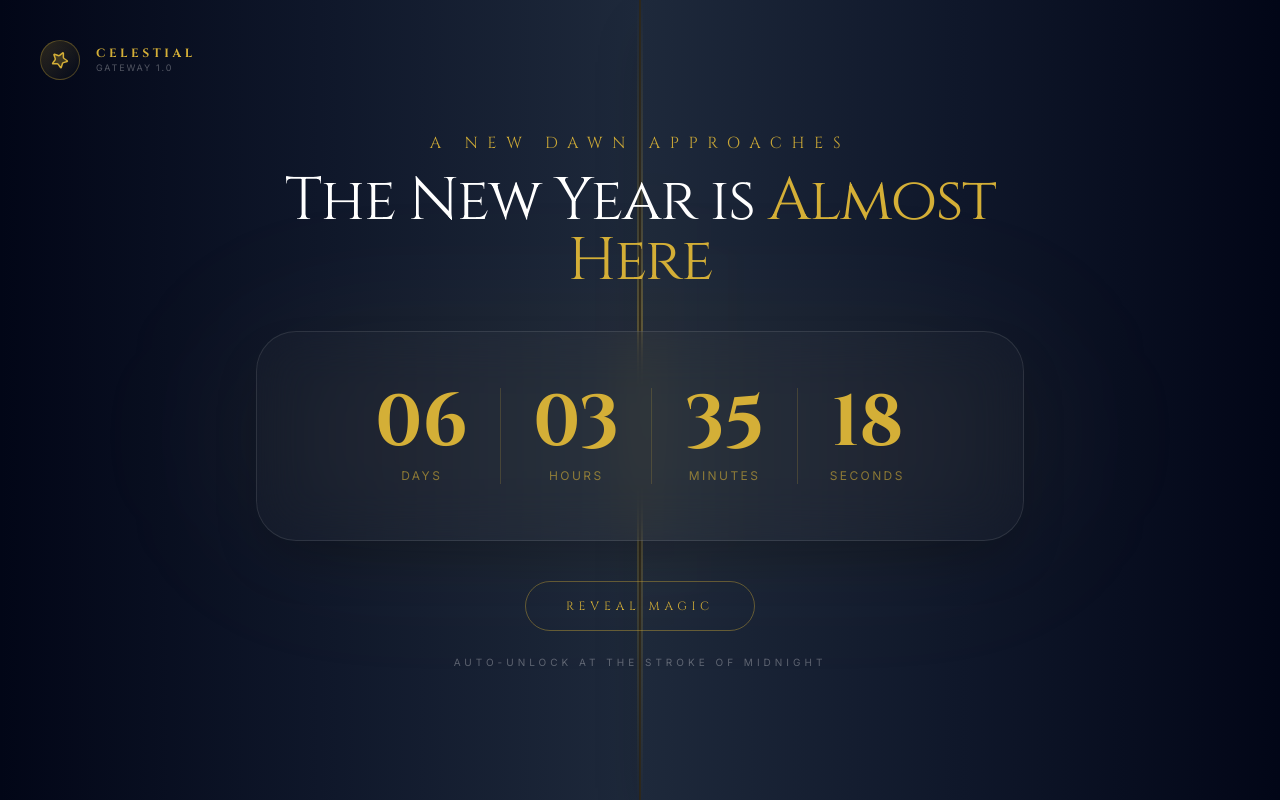
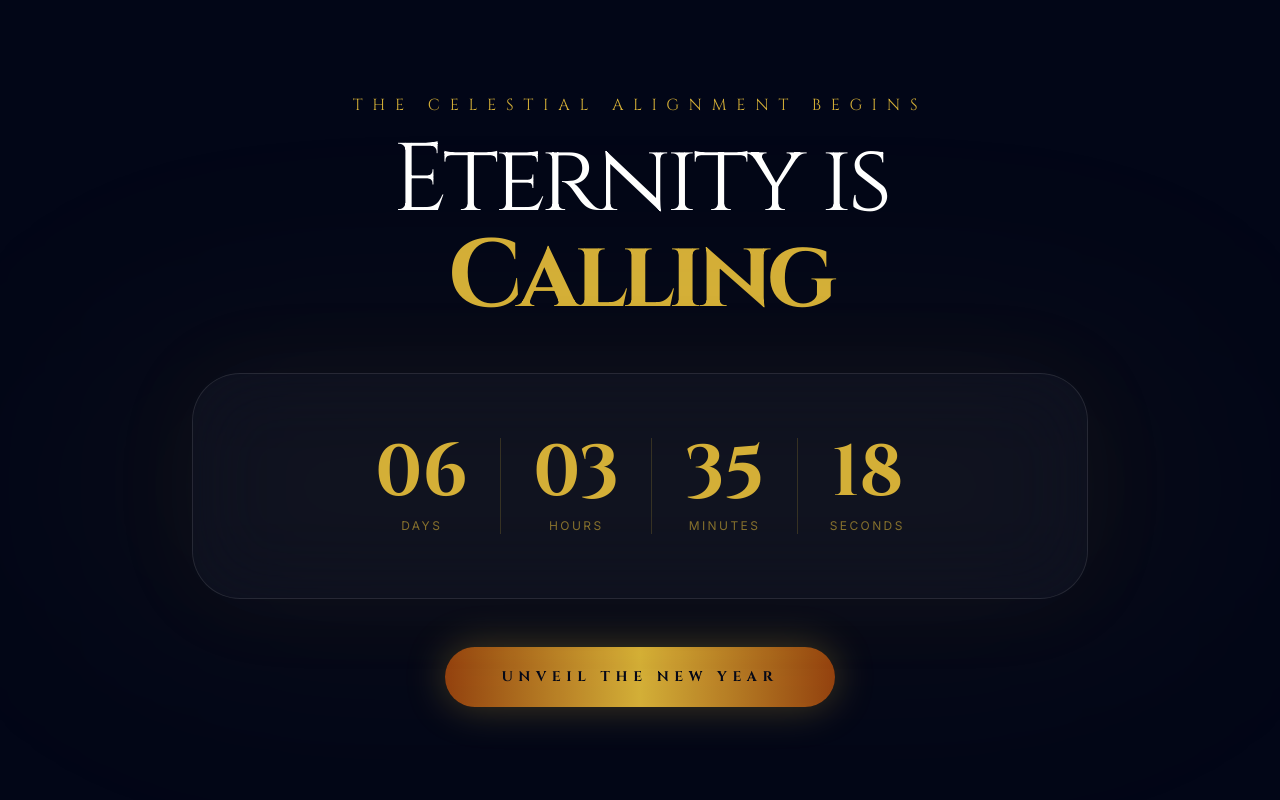
Before and after one commit to CodeWithGeorg/New-Year-2026, a React (Vite) app: page / in a window 1280 px wide. Built offline with nearby package versions, Linux system fonts and the light colour scheme.

Commit message:
added a colorful curtain effect

```diff
--- a/App.tsx
+++ b/App.tsx
@@ -6,7 +6,7 @@ import { GoogleGenAI } from "@google/genai";
 import { CountdownTimer } from './components/CountdownTimer';
 import { Curtain } from './components/Curtain';
 import { ShareButton } from './components/ShareButton';
-import { RealisticFireworks } from './components/Fireworks';
+import { Fireworks } from './components/Fireworks';
 import { GiftCardGenerator } from './components/GiftCardGenerator';
 import { calculateTimeLeft, getNextNewYear } from './utils/time';
 import { GEMINI_SYSTEM_PROMPT, THEME } from './constants';
@@ -15,6 +15,7 @@ import { PageState, TimeLeft } from './types';
 const App: React.FC = () => {
   const [timeLeft, setTimeLeft] = useState<TimeLeft>(calculateTimeLeft(getNextNewYear()));
   const [pageState, setPageState] = useState<PageState>(PageState.COUNTDOWN);
+  const [isRevealing, setIsRevealing] = useState(false);
   const [aiMessage, setAiMessage] = useState<string>("The magic in new beginnings is truly the most powerful of them all.");
   const [isGenerating, setIsGenerating] = useState(false);
 
@@ -40,7 +41,6 @@ const App: React.FC = () => {
     }
   }, []);
 
-  // Sync countdown
   useEffect(() => {
     const timer = setInterval(() => {
       const nextTime = calculateTimeLeft(getNextNewYear());
@@ -55,195 +55,151 @@ const App: React.FC = () => {
   }, [pageState]);
 
   const handleReveal = async () => {
-    setPageState(PageState.CELEBRATION);
-    await fetchNewMessage();
-  };
-
-  const simulateMidnight = () => {
-    handleReveal();
+    setIsRevealing(true);
+    // Allow the "cool effect" animation to play before switching state
+    setTimeout(() => {
+      setPageState(PageState.CELEBRATION);
+      fetchNewMessage();
+    }, 1200);
   };
 
   const currentYear = useMemo(() => {
     const now = new Date();
     const nextYear = now.getFullYear() + 1;
-    // If it's already Jan 1st, show current year, otherwise show next year
     return now.getMonth() === 0 && now.getDate() === 1 ? now.getFullYear() : nextYear;
   }, []);
 
   return (
     <main className={`min-h-screen ${THEME.midnight} text-[#f8fafc] flex flex-col items-center justify-center relative overflow-hidden`}>
-      {/* Background Ambience (Stars) */}
-      <div className="absolute inset-0 z-0 pointer-events-none opacity-30">
-        {[...Array(40)].map((_, i) => (
+      {/* Starry Background */}
+      <div className="absolute inset-0 z-0 pointer-events-none opacity-40">
+        {[...Array(50)].map((_, i) => (
           <motion.div
             key={i}
-            initial={{ opacity: 0.1, scale: 0.5 }}
-            animate={{
-              opacity: [0.1, 0.5, 0.1],
-              scale: [0.5, 1.2, 0.5],
-            }}
-            transition={{
-              duration: 4 + Math.random() * 4,
-              repeat: Infinity,
-              delay: Math.random() * 5
-            }}
+            initial={{ opacity: 0.1 }}
+            animate={{ opacity: [0.1, 0.6, 0.1] }}
+            transition={{ duration: 3 + Math.random() * 5, repeat: Infinity, delay: Math.random() * 5 }}
             style={{
               position: 'absolute',
               top: `${Math.random() * 100}%`,
               left: `${Math.random() * 100}%`,
             }}
           >
-            <Star className="text-yellow-500/40" size={Math.random() * 3 + 1} />
+            <Star className="text-white/40" size={Math.random() * 2 + 1} />
           </motion.div>
         ))}
       </div>
 
       <Curtain isOpen={pageState === PageState.CELEBRATION}>
-        {/* Fireworks are now the background for the celebration content */}
-        <RealisticFireworks />
+        <Fireworks />
 
         <div className="max-w-4xl w-full text-center space-y-12 relative z-10 px-4">
           <motion.div
-            initial={{ y: 20, opacity: 0 }}
-            animate={{ y: 0, opacity: 1 }}
-            transition={{ duration: 1.2, delay: 0.6, ease: "easeOut" }}
+            initial={{ y: 50, opacity: 0, scale: 0.9 }}
+            animate={{ y: 0, opacity: 1, scale: 1 }}
+            transition={{ duration: 1.5, delay: 0.8, ease: "easeOut" }}
             className="space-y-4"
           >
-            <span className="text-[#d4af37] font-cinzel text-sm md:text-xl tracking-[0.5em] uppercase block">A New Chapter Unfolds</span>
-            <h1 className="text-6xl md:text-9xl font-cinzel font-bold bg-gradient-to-b from-[#fde047] via-[#d4af37] to-[#92400e] bg-clip-text text-transparent drop-shadow-[0_10px_10px_rgba(0,0,0,0.5)]">
-              Happy {currentYear}
+            <span className="text-[#d4af37] font-cinzel text-sm md:text-xl tracking-[0.8em] uppercase block">A New Horizon Awaits</span>
+            <h1 className="text-6xl md:text-[10rem] font-cinzel font-bold bg-gradient-to-b from-[#fde047] via-[#d4af37] to-[#92400e] bg-clip-text text-transparent drop-shadow-[0_20px_20px_rgba(0,0,0,0.6)] leading-none">
+              {currentYear}
             </h1>
           </motion.div>
 
           <motion.div
-            initial={{ y: 30, opacity: 0 }}
-            animate={{ y: 0, opacity: 1 }}
-            transition={{ duration: 1.2, delay: 1.2 }}
+            initial={{ opacity: 0, filter: 'blur(20px)' }}
+            animate={{ opacity: 1, filter: 'blur(0px)' }}
+            transition={{ duration: 1.5, delay: 1.5 }}
             className="relative"
           >
-            <div className="bg-white/5 backdrop-blur-xl p-8 md:p-14 rounded-[2rem] border border-[#d4af37]/20 shadow-[0_0_50px_rgba(212,175,55,0.1)] group">
-              <Sparkles className="absolute top-6 left-6 text-[#d4af37]/30 group-hover:text-[#d4af37]/60 transition-colors" size={28} />
-              <Sparkles className="absolute bottom-6 right-6 text-[#d4af37]/30 group-hover:text-[#d4af37]/60 transition-colors" size={28} />
+            <div className="bg-white/5 backdrop-blur-3xl p-8 md:p-14 rounded-[3rem] border border-white/10 shadow-[0_0_80px_rgba(212,175,55,0.15)] group">
+              <Sparkles className="absolute -top-4 -left-4 text-[#d4af37] animate-pulse" size={32} />
+              <Sparkles className="absolute -bottom-4 -right-4 text-[#d4af37] animate-pulse" size={32} />
 
               <AnimatePresence mode="wait">
                 <motion.div
                   key={aiMessage}
-                  initial={{ opacity: 0, filter: 'blur(10px)' }}
-                  animate={{ opacity: 1, filter: 'blur(0px)' }}
-                  exit={{ opacity: 0, filter: 'blur(10px)' }}
+                  initial={{ opacity: 0, y: 10 }}
+                  animate={{ opacity: 1, y: 0 }}
+                  exit={{ opacity: 0, y: -10 }}
                   transition={{ duration: 0.8 }}
                 >
-                  <p className="text-2xl md:text-4xl font-light italic text-white/90 leading-relaxed font-cinzel tracking-wide">
+                  <p className="text-2xl md:text-4xl font-light italic text-white/95 leading-relaxed font-cinzel tracking-wider">
                     &ldquo;{aiMessage}&rdquo;
                   </p>
                 </motion.div>
               </AnimatePresence>
 
               <motion.button
-                whileHover={{ rotate: 180 }}
+                whileHover={{ rotate: 180, scale: 1.1 }}
                 transition={{ duration: 0.6 }}
                 onClick={fetchNewMessage}
                 disabled={isGenerating}
-                className="absolute -bottom-5 left-1/2 -translate-x-1/2 p-3 bg-[#1e293b] border border-[#d4af37]/30 rounded-full text-[#d4af37] hover:bg-[#334155] transition-all disabled:opacity-50"
-                title="Generate new wisdom"
+                className="absolute -bottom-6 left-1/2 -translate-x-1/2 p-4 bg-[#1e293b] border border-[#d4af37]/40 rounded-full text-[#d4af37] hover:bg-[#334155] transition-all disabled:opacity-50 shadow-2xl"
               >
-                <RefreshCw size={20} className={isGenerating ? "animate-spin" : ""} />
+                <RefreshCw size={24} className={isGenerating ? "animate-spin" : ""} />
               </motion.button>
             </div>
           </motion.div>
 
           <motion.div
-            initial={{ scale: 0.9, opacity: 0 }}
-            animate={{ scale: 1, opacity: 1 }}
-            transition={{ duration: 0.8, delay: 1.8 }}
-            className="flex flex-col items-center gap-8 pt-4"
+            initial={{ y: 20, opacity: 0 }}
+            animate={{ y: 0, opacity: 1 }}
+            transition={{ duration: 1, delay: 2.2 }}
+            className="flex flex-col items-center gap-10 pt-8"
           >
-            <div className="flex flex-wrap justify-center gap-4">
+            <div className="flex flex-wrap justify-center gap-6">
               <ShareButton />
               <GiftCardGenerator initialMessage={aiMessage} year={currentYear} />
-            </div>
-
-            <div className="flex items-center gap-4 opacity-40">
-              <div className="h-[1px] w-12 bg-gradient-to-r from-transparent to-[#d4af37]" />
-              <p className="text-[10px] uppercase tracking-[0.4em] font-cinzel">Infinite Possibilities</p>
-              <div className="h-[1px] w-12 bg-gradient-to-l from-transparent to-[#d4af37]" />
             </div>
           </motion.div>
         </div>
       </Curtain>
 
-      {/* Persistent UI */}
-      <div className="absolute top-0 left-0 w-full p-6 md:p-10 flex justify-between items-center z-50">
-        <motion.div
-          initial={{ opacity: 0, x: -20 }}
-          animate={{ opacity: 1, x: 0 }}
-          className="flex items-center gap-4"
-        >
-          <div className="w-10 h-10 rounded-full bg-gradient-to-br from-[#d4af37]/20 to-transparent flex items-center justify-center border border-[#d4af37]/30 shadow-inner">
-            <motion.div
-              animate={{ rotate: 360 }}
-              transition={{ repeat: Infinity, duration: 20, ease: "linear" }}
-            >
-              <Star size={18} className="text-[#d4af37]" fill="#d4af37" fillOpacity={0.2} />
-            </motion.div>
-          </div>
-          <div className="hidden sm:block">
-            <h3 className="font-cinzel text-xs tracking-[0.3em] text-[#d4af37] font-bold">CELESTIAL</h3>
-            <p className="text-[9px] text-white/30 tracking-[0.2em] uppercase">Gateway 1.0</p>
-          </div>
-        </motion.div>
-      </div>
-
-      {/* Countdown Overlay */}
       <AnimatePresence>
         {pageState === PageState.COUNTDOWN && (
           <motion.div
-            exit={{ opacity: 0, scale: 1.05 }}
-            transition={{ duration: 1.2, ease: "circIn" }}
-            className="fixed inset-0 z-40 flex flex-col items-center justify-center p-6"
+            animate={isRevealing ? { scale: 1.5, filter: 'blur(20px)', opacity: 0 } : {}}
+            transition={{ duration: 1.2, ease: "easeInOut" }}
+            className="fixed inset-0 z-40 flex flex-col items-center justify-center p-6 bg-[#020617]"
           >
             <motion.div
-              initial={{ opacity: 0, y: -20 }}
+              initial={{ opacity: 0, y: 30 }}
               animate={{ opacity: 1, y: 0 }}
-              className="text-center space-y-10 max-w-3xl"
+              className="text-center space-y-12 max-w-4xl"
             >
               <div className="space-y-4">
                 <motion.div
-                  animate={{ opacity: [0.4, 1, 0.4] }}
-                  transition={{ duration: 4, repeat: Infinity }}
+                  animate={{ letterSpacing: ["0.6em", "0.8em", "0.6em"] }}
+                  transition={{ duration: 6, repeat: Infinity }}
                   className="text-[#d4af37] font-cinzel text-sm md:text-base tracking-[0.6em] uppercase"
                 >
-                  A New Dawn Approaches
+                  The Celestial Alignment Begins
                 </motion.div>
-                <h1 className="text-4xl md:text-6xl font-cinzel font-light text-white tracking-tight leading-tight">
-                  The New Year is <span className="text-[#d4af37]">Almost Here</span>
+                <h1 className="text-5xl md:text-8xl font-cinzel font-light text-white tracking-tighter">
+                  Eternity is <span className="text-[#d4af37] font-bold">Calling</span>
                 </h1>
               </div>
 
               <div className="relative group">
-                <div className="absolute inset-0 bg-[#d4af37]/5 blur-3xl rounded-full scale-110 group-hover:scale-125 transition-transform duration-1000" />
-                <div className="relative py-14 px-8 md:px-12 bg-white/[0.02] backdrop-blur-xl rounded-[2.5rem] border border-white/10 shadow-2xl">
+                <div className="absolute inset-0 bg-[#d4af37]/5 blur-[100px] rounded-full scale-125 transition-transform duration-1000" />
+                <div className="relative py-16 px-10 md:px-20 bg-white/[0.03] backdrop-blur-2xl rounded-[3rem] border border-white/10 shadow-[0_0_100px_rgba(212,175,55,0.05)]">
                   <CountdownTimer timeLeft={timeLeft} />
                 </div>
               </div>
 
-              <div className="flex flex-col items-center gap-6">
-                 <motion.button
-                  whileHover={{ scale: 1.05, backgroundColor: "rgba(212, 175, 55, 0.15)" }}
-                  whileTap={{ scale: 0.98 }}
-                  onClick={simulateMidnight}
-                  className="px-10 py-4 rounded-full border border-[#d4af37]/40 text-[#d4af37] font-cinzel text-xs tracking-[0.4em] transition-all"
-                >
-                  REVEAL MAGIC
-                </motion.button>
-                <p className="text-[10px] uppercase tracking-[0.4em] text-white/30">Auto-unlock at the stroke of midnight</p>
-              </div>
+              <motion.button
+                whileHover={{ scale: 1.05, letterSpacing: "0.5em" }}
+                whileTap={{ scale: 0.95 }}
+                onClick={handleReveal}
+                className="px-14 py-5 rounded-full bg-gradient-to-r from-[#92400e] via-[#d4af37] to-[#92400e] text-[#020617] font-cinzel font-bold text-sm tracking-[0.4em] transition-all shadow-[0_0_40px_rgba(212,175,55,0.3)] hover:shadow-[0_0_60px_rgba(212,175,55,0.5)]"
+              >
+                UNVEIL THE NEW YEAR
+              </motion.button>
             </motion.div>
           </motion.div>
         )}
       </AnimatePresence>
-
-      <div className="fixed bottom-0 left-0 w-full h-40 bg-gradient-to-t from-[#020617] to-transparent pointer-events-none z-10" />
     </main>
   );
 };
--- a/components/Curtain.tsx
+++ b/components/Curtain.tsx
@@ -14,13 +14,25 @@ export const Curtain: React.FC<CurtainProps> = ({ isOpen, children }) => {
       <AnimatePresence>
         {isOpen && (
           <motion.div
-            initial={{ opacity: 0, scale: 0.95 }}
-            animate={{ opacity: 1, scale: 1 }}
-            transition={{ duration: 1.5, ease: "easeOut", delay: 0.5 }}
-            className="absolute inset-0 z-0 flex flex-col items-center justify-center p-6"
+            initial={{ opacity: 0, scale: 0.8, filter: 'blur(20px)' }}
+            animate={{ opacity: 1, scale: 1, filter: 'blur(0px)' }}
+            transition={{ duration: 1.8, ease: "easeOut", delay: 0.4 }}
+            className="absolute inset-0 z-0 flex flex-col items-center justify-center"
           >
             {children}
           </motion.div>
+        )}
+      </AnimatePresence>
+
+      {/* Center Reveal Flash */}
+      <AnimatePresence>
+        {isOpen && (
+          <motion.div
+            initial={{ scaleX: 0, opacity: 1 }}
+            animate={{ scaleX: 1, opacity: 0 }}
+            transition={{ duration: 1, ease: "easeOut" }}
+            className="absolute inset-0 z-30 bg-gradient-to-r from-transparent via-[#d4af37]/40 to-transparent pointer-events-none"
+          />
         )}
       </AnimatePresence>
 
@@ -28,15 +40,15 @@ export const Curtain: React.FC<CurtainProps> = ({ isOpen, children }) => {
       <motion.div
         initial={false}
         animate={{ x: isOpen ? '-100%' : '0%' }}
-        transition={{ duration: 2, ease: [0.77, 0, 0.175, 1] }}
-        className="absolute top-0 left-0 w-1/2 h-full z-20 bg-gradient-to-r from-[#020617] via-[#0f172a] to-[#1e293b] border-r border-[#d4af37]/20 shadow-2xl flex items-center justify-end overflow-hidden"
+        transition={{ duration: 2.2, ease: [0.7, 0, 0.3, 1] }}
+        className="absolute top-0 left-0 w-1/2 h-full z-20 bg-gradient-to-r from-[#020617] via-[#0f172a] to-[#1e293b] border-r border-[#d4af37]/30 shadow-2xl flex items-center justify-end overflow-hidden"
       >
-        <div className="absolute inset-y-0 right-0 w-[2px] bg-gradient-to-b from-transparent via-[#d4af37]/40 to-transparent" />
+        <div className="absolute inset-y-0 right-0 w-[4px] bg-gradient-to-b from-transparent via-[#d4af37]/60 to-transparent shadow-[0_0_20px_#d4af37]" />
         {!isOpen && (
           <motion.div
-            animate={{ opacity: [0.3, 0.6, 0.3] }}
-            transition={{ repeat: Infinity, duration: 3 }}
-            className="w-16 h-1/2 bg-[#d4af37]/5 blur-3xl rounded-full translate-x-1/2"
+            animate={{ opacity: [0.2, 0.5, 0.2], scale: [1, 1.2, 1] }}
+            transition={{ repeat: Infinity, duration: 4 }}
+            className="w-32 h-screen bg-[#d4af37]/5 blur-[120px] rounded-full translate-x-1/2"
           />
         )}
       </motion.div>
@@ -45,15 +57,15 @@ export const Curtain: React.FC<CurtainProps> = ({ isOpen, children }) => {
       <motion.div
         initial={false}
         animate={{ x: isOpen ? '100%' : '0%' }}
-        transition={{ duration: 2, ease: [0.77, 0, 0.175, 1] }}
-        className="absolute top-0 right-0 w-1/2 h-full z-20 bg-gradient-to-l from-[#020617] via-[#0f172a] to-[#1e293b] border-l border-[#d4af37]/20 shadow-2xl flex items-center justify-start overflow-hidden"
+        transition={{ duration: 2.2, ease: [0.7, 0, 0.3, 1] }}
+        className="absolute top-0 right-0 w-1/2 h-full z-20 bg-gradient-to-l from-[#020617] via-[#0f172a] to-[#1e293b] border-l border-[#d4af37]/30 shadow-2xl flex items-center justify-start overflow-hidden"
       >
-        <div className="absolute inset-y-0 left-0 w-[2px] bg-gradient-to-b from-transparent via-[#d4af37]/40 to-transparent" />
+        <div className="absolute inset-y-0 left-0 w-[4px] bg-gradient-to-b from-transparent via-[#d4af37]/60 to-transparent shadow-[0_0_20px_#d4af37]" />
         {!isOpen && (
           <motion.div
-            animate={{ opacity: [0.3, 0.6, 0.3] }}
-            transition={{ repeat: Infinity, duration: 3, delay: 1 }}
-            className="w-16 h-1/2 bg-[#d4af37]/5 blur-3xl rounded-full -translate-x-1/2"
+            animate={{ opacity: [0.2, 0.5, 0.2], scale: [1, 1.2, 1] }}
+            transition={{ repeat: Infinity, duration: 4, delay: 1 }}
+            className="w-32 h-screen bg-[#d4af37]/5 blur-[120px] rounded-full -translate-x-1/2"
           />
         )}
       </motion.div>
```
